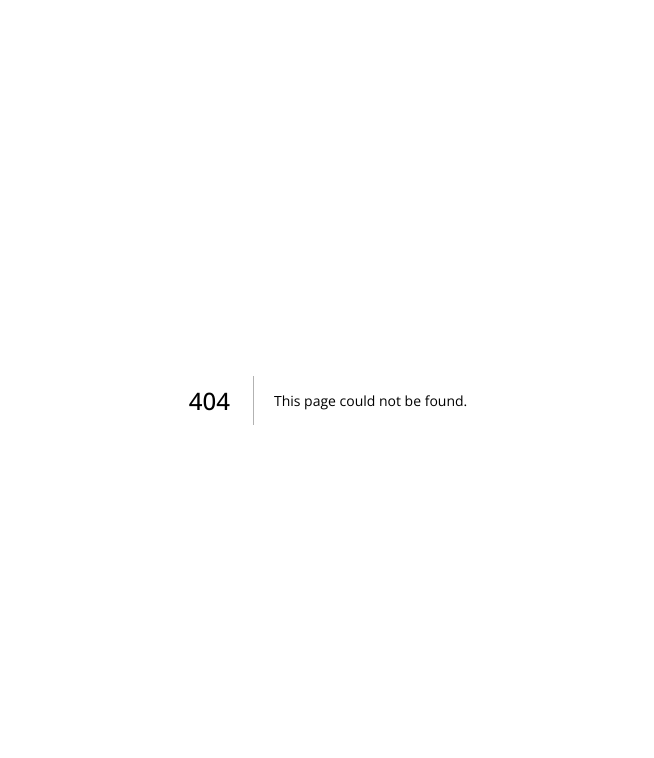
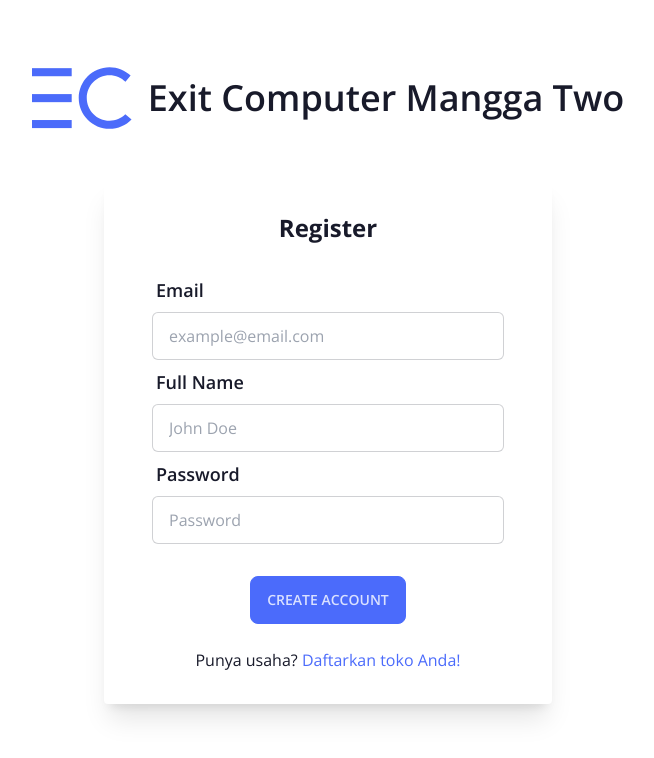
Before and after one commit to LAW-5/frontend, a Next.js app: page /register in a window 1280 px wide. Before the commit this address had no page. Shown: the top 758 px of the page, without its empty margins (312-966 px from the left). Built offline with nearby package versions, Linux system fonts and the light colour scheme.

Commit message:
feat: create register page

```diff
--- /dev/null
+++ b/components/AuthTitle.js
@@ -0,0 +1,15 @@
+import Image from 'next/image';
+
+const AuthTitle = () => (
+  <header className="mx-auto flex items-center w-fit">
+    <Image
+      width={100}
+      height={100}
+      src="/logo-transparent.svg"
+      alt="Exit Computer Mangga Two"
+    />
+    <h1 className="ml-4 font-semibold text-4xl">Exit Computer Mangga Two</h1>
+  </header>
+);
+
+export default AuthTitle;
--- /dev/null
+++ b/pages/register.js
@@ -0,0 +1,81 @@
+import Head from "next/head";
+import Link from "next/link";
+import AuthTitle from "../components/AuthTitle";
+
+const Register = () => {
+  return (
+    <>
+      <Head>
+        <title>Register | EXIT COMPUTER MANGO TWO</title>
+        <meta
+          name="description"
+          content="Register your account on EXIT COMPUTER MANGO TWO"
+        />
+        <link rel="icon" href="/favicon.ico" />
+      </Head>
+      <main className="mx-auto pt-12">
+        <AuthTitle />
+        <div className="card md:w-[28rem] bg-base-100 shadow-xl mx-auto mt-8">
+          <div className="card-body !px-12">
+            <h2 className="text-2xl font-bold text-center mb-4">Register</h2>
+            <form>
+              <div className="form-control">
+                <label className="label">
+                  <span className="label-text !text-lg !font-semibold">
+                    Email
+                  </span>
+                </label>
+                <label className="input-group">
+                  <input
+                    type="text"
+                    placeholder="example@email.com"
+                    className="input input-bordered !rounded-md w-full"
+                  />
+                </label>
+              </div>
+              <div className="form-control">
+                <label className="label">
+                  <span className="label-text !text-lg !font-semibold">
+                    Full Name
+                  </span>
+                </label>
+                <label className="input-group">
+                  <input
+                    type="text"
+                    placeholder="John Doe"
+                    className="input input-bordered !rounded-md w-full"
+                  />
+                </label>
+              </div>
+              <div className="form-control">
+                <label className="label">
+                  <span className="label-text !text-lg !font-semibold">
+                    Password
+                  </span>
+                </label>
+                <label className="input-group">
+                  <input
+                    type="password"
+                    placeholder="Password"
+                    className="input input-bordered !rounded-md w-full"
+                  />
+                </label>
+              </div>
+              <button className="btn btn-primary rounded-lg mx-auto block mt-8">
+                CREATE ACCOUNT
+              </button>
+            </form>
+            <div className="text-center mt-4">
+              Punya usaha?{" "}
+              <Link href="/register-merchant">
+                <span className="text-primary cursor-pointer hover:text-primary-focus">Daftarkan toko Anda!</span>
+              </Link>
+            </div>
+          </div>
+        </div>
+      </main>
+    </>
+  );
+};
+
+export default Register;
```
Also changed, not shown: public/logo-transparent.svg (added).
